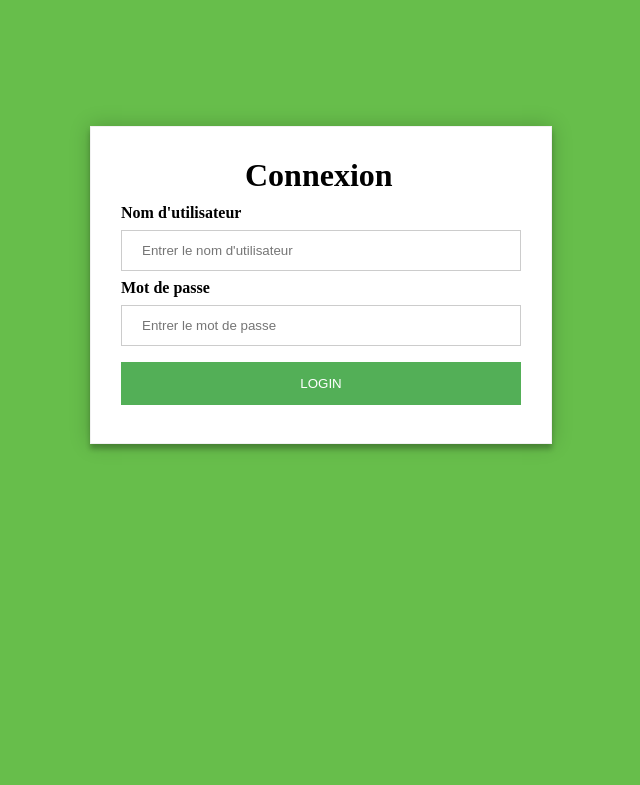
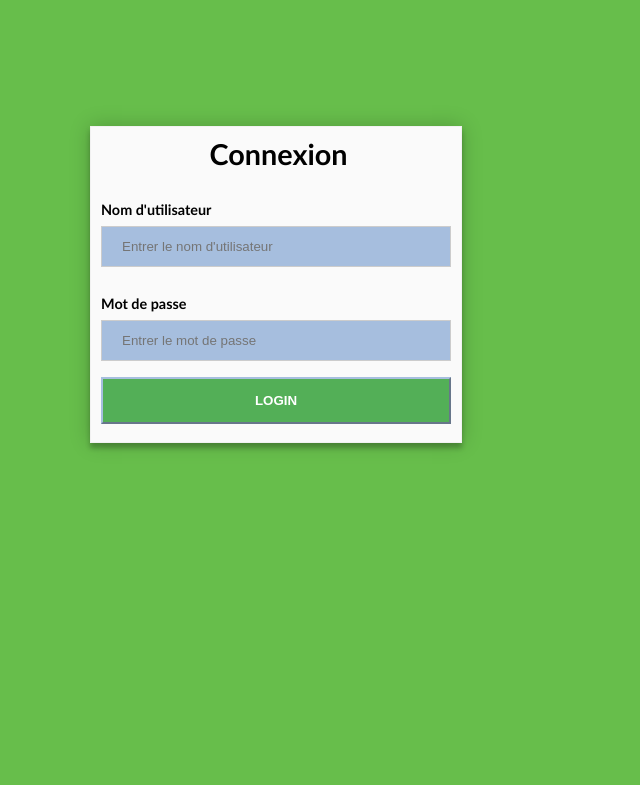
Before and after one commit to OnzeUn/onzeun.github.io, a PHP site: page /carnetV0/login.php in a window 1280 px wide. Shown: the top 785 px of the page, without its empty margins (350-990 px from the left). Run offline with PHP 8.4, Linux system fonts and the light colour scheme.

Commit message:
Update style.css

```diff
--- a/CSS/style.css
+++ b/CSS/style.css
@@ -45,3 +45,66 @@ input[type=submit]:hover {
  color: #53af57;
  border: 1px solid #53af57;
 }
+
+
+
+body {
+ font-family:"trebuchet ms",sans-serif;
+ font-size:90%;
+ }
+form {
+ background-color:#FAFAFA;
+ padding:10px;
+ width:350px;
+ }
+fieldset {
+ padding:20px;
+ margin-bottom:10px;
+ }
+legend {
+ color:#a0522d;
+ font-weight:bold
+ }
+label {
+ margin-top:20px;
+ display:block;
+ }
+label.inline {
+ display:inline
+ }
+input {
+ border:1px solid black;
+ background-color:#A6BEDE;
+ }
+input[type=radio] {
+ margin-right:50px;
+ background-color:transparent;
+ border:none;
+ }
+select, option {
+ background-color:#A6BEDE;
+ }
+textarea {
+ border:1px solid black;
+ background-color:#A6BEDE;
+ }
+
+
+input[type=submit], input[type=reset] {
+ border:2px outset #A6BEDE;
+ font-weight:bold;
+ cursor:pointer;
+ }
+input[type=submit]:hover, input[type=reset]:hover {
+ border:2px outset white;
+ background-color:white;
+ }
+input[type=submit]:active, input[type=reset]:active {
+ border:2px inset #A6BEDE;
+ background-color:#A6BEDE;
+ color:black;
+ }
+
+*:focus {
+ background-color:white;
+ }
```
